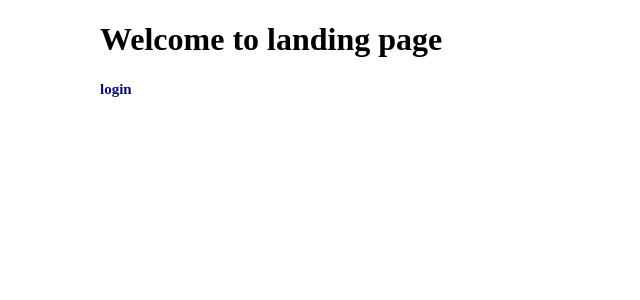
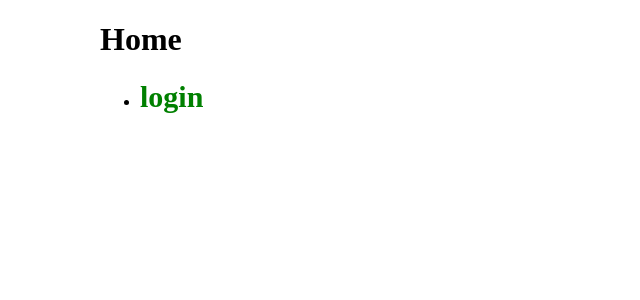
Before and after one commit to ignaciorossetto/hospital_frontend_vite, a React (Vite) app: page / in a window 1280 px wide. Shown: the top 300 px of the page, without its empty margins (0-640 px from the left). Built offline with nearby package versions, Linux system fonts and the light colour scheme.

Commit message:
minor changes home

```diff
--- a/src/index.css
+++ b/src/index.css
@@ -3,3 +3,9 @@ body {
   width: 1080px;
   margin: 0 auto;
 }
+
+.homeLink{
+  font-size: 30px;
+  color: green;
+  cursor: pointer;
+}
--- a/src/pages/HomeView.jsx
+++ b/src/pages/HomeView.jsx
@@ -4,9 +4,14 @@ const HomeView = () => {
   return (
     <>
         <h1>
-        Welcome to landing page
+        Home
         </h1>
-        <Link to={'/login'}>login</Link>
+        <ul>
+            <li>
+            <Link className='homeLink' to={'/login'}>login</Link>
+            </li>
+
+        </ul>
         </>
   )
 }
```
